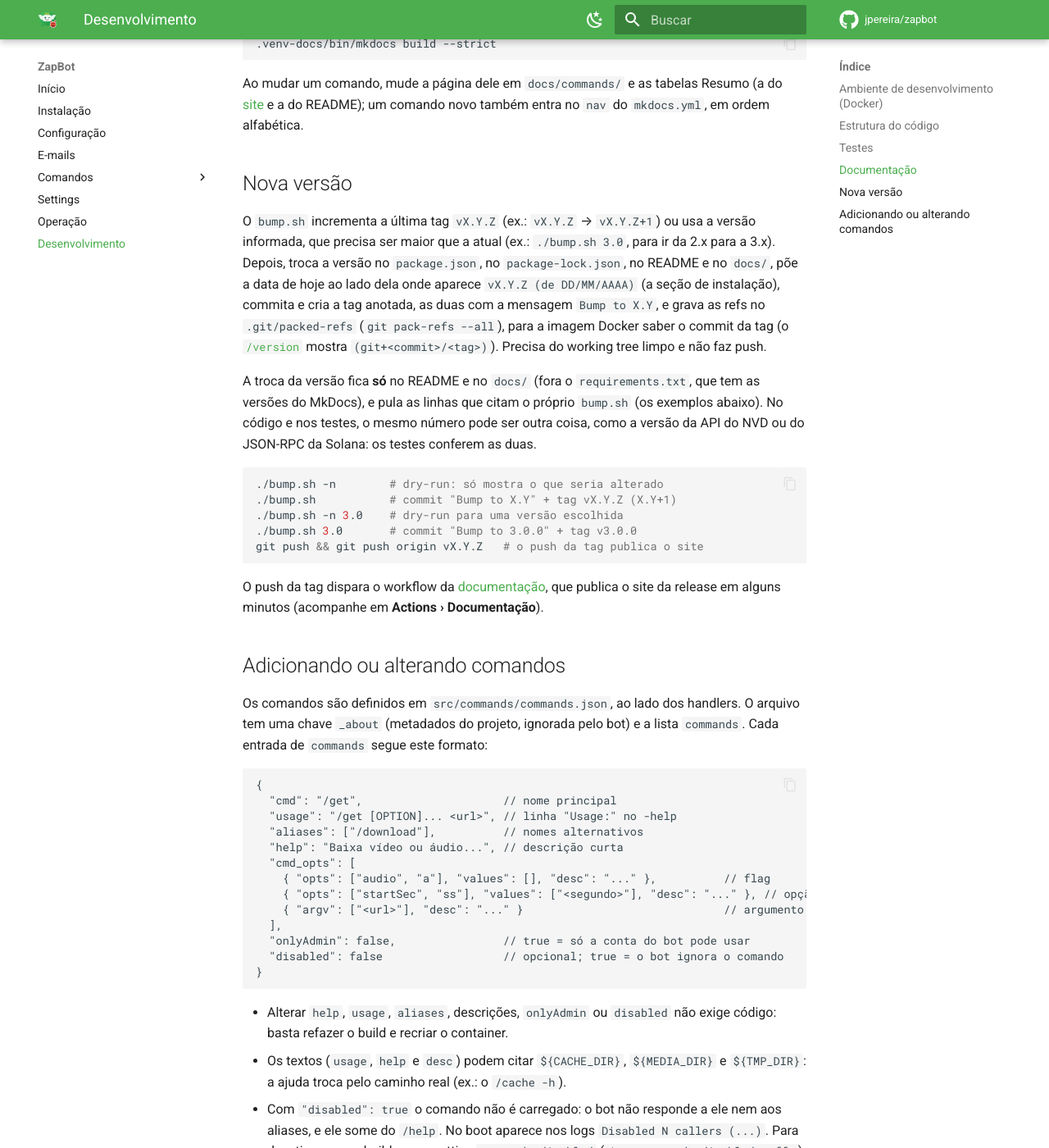
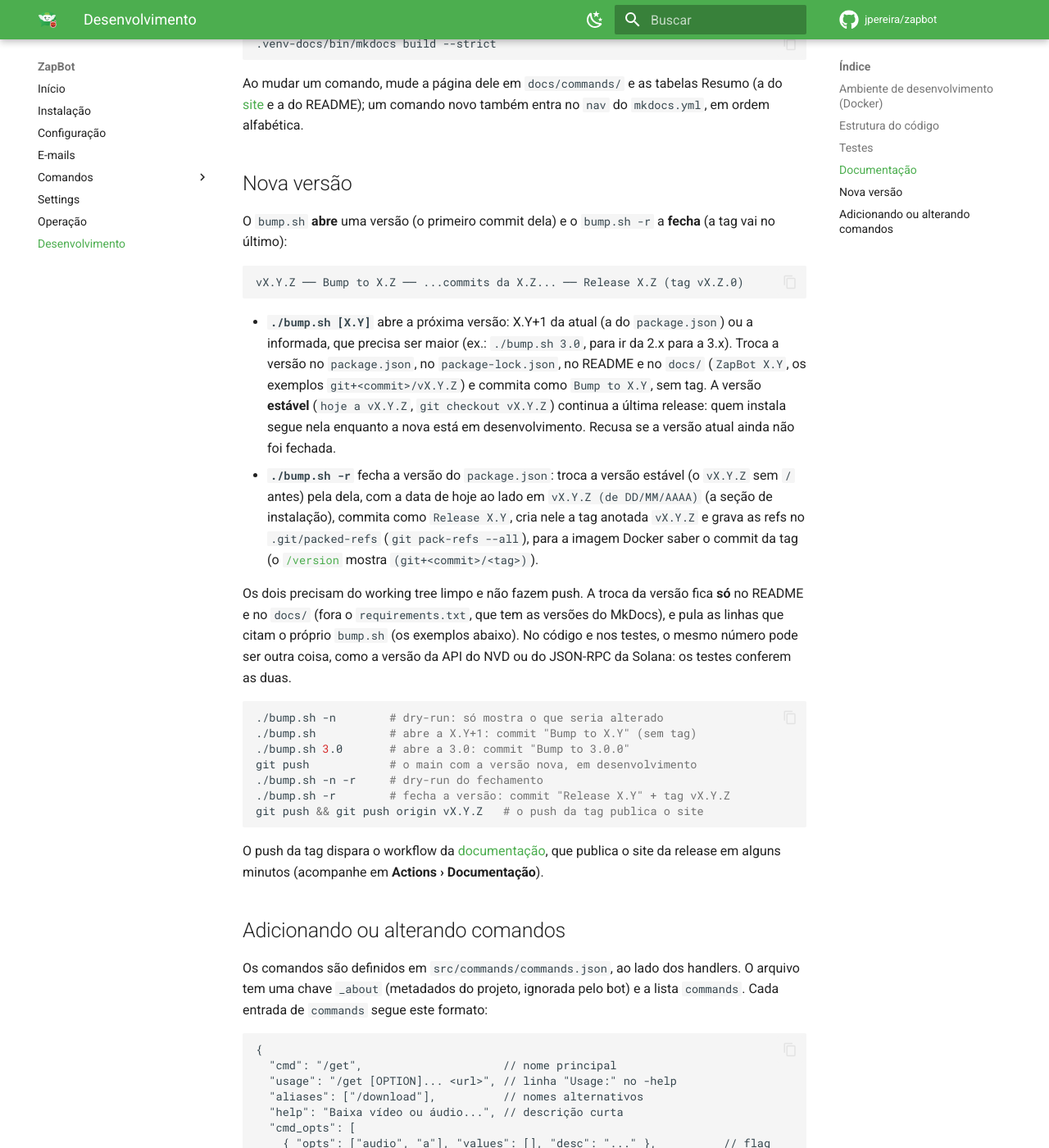
Before and after one commit to jpereira/zapbot, an MkDocs documentation site: the page built from docs/development.md, in a window 1280 px wide and 1400 px high, scrolled down 3836 px. Shown: the whole window at 82% size. Built offline with MkDocs 1.6.1 and Material for MkDocs 9.7.7, drawn with Linux system fonts in a browser that asks for light colours; comment, search, counter and statistics services are not loaded.

Commit message:
Change bump.sh: the bump opens the version (its first commit, no tag) and bump.sh -r closes it (Release X.Y commit with the vX.Y.Z tag); the stable version in the README and installation only changes on -r

````diff
--- a/docs/development.md
+++ b/docs/development.md
@@ -158,28 +158,42 @@ também entra no `nav` do `mkdocs.yml`, em ordem alfabética.
 
 ## Nova versão
 
-O `bump.sh` incrementa a última tag `vX.Y.Z` (ex.: `vX.Y.Z` →
-`vX.Y.Z+1`) ou usa a versão informada, que precisa ser maior que a atual
-(ex.: `./bump.sh 3.0`, para ir da 2.x para a 3.x). Depois, troca a versão no
-`package.json`, no `package-lock.json`, no README e no `docs/`, põe a data de hoje
-ao lado dela onde aparece `vX.Y.Z (de DD/MM/AAAA)` (a seção de instalação),
-commita e cria a tag anotada, as
-duas com a mensagem `Bump to X.Y`, e grava as refs no `.git/packed-refs`
-(`git pack-refs --all`), para a imagem Docker saber o commit da tag (o
-[`/version`](commands/version.md) mostra `(git+<commit>/<tag>)`). Precisa do
-working tree limpo e não faz push.
+O `bump.sh` **abre** uma versão (o primeiro commit dela) e o `bump.sh -r` a
+**fecha** (a tag vai no último):
 
-A troca da versão fica **só** no README e no `docs/` (fora o `requirements.txt`,
-que tem as versões do MkDocs), e pula as linhas que citam o próprio `bump.sh`
-(os exemplos abaixo). No código e nos testes, o mesmo número pode ser outra
-coisa, como a versão da API do NVD ou do JSON-RPC da Solana: os testes conferem
-as duas.
+```
+vX.Y.Z ── Bump to X.Z ── ...commits da X.Z... ── Release X.Z (tag vX.Z.0)
+```
+
+- **`./bump.sh [X.Y]`** abre a próxima versão: X.Y+1 da atual (a do
+  `package.json`) ou a informada, que precisa ser maior (ex.: `./bump.sh 3.0`,
+  para ir da 2.x para a 3.x). Troca a versão no `package.json`, no
+  `package-lock.json`, no README e no `docs/` (`ZapBot X.Y`, os exemplos
+  `git+<commit>/vX.Y.Z`) e commita como `Bump to X.Y`, sem tag. A versão
+  **estável** (`hoje a vX.Y.Z`, `git checkout vX.Y.Z`) continua a
+  última release: quem instala segue nela enquanto a nova está em
+  desenvolvimento. Recusa se a versão atual ainda não foi fechada.
+- **`./bump.sh -r`** fecha a versão do `package.json`: troca a versão estável
+  (o `vX.Y.Z` sem `/` antes) pela dela, com a data de hoje ao lado em
+  `vX.Y.Z (de DD/MM/AAAA)` (a seção de instalação), commita como
+  `Release X.Y`, cria nele a tag anotada `vX.Y.Z` e grava as refs no
+  `.git/packed-refs` (`git pack-refs --all`), para a imagem Docker saber o
+  commit da tag (o [`/version`](commands/version.md) mostra
+  `(git+<commit>/<tag>)`).
+
+Os dois precisam do working tree limpo e não fazem push. A troca da versão fica
+**só** no README e no `docs/` (fora o `requirements.txt`, que tem as versões do
+MkDocs), e pula as linhas que citam o próprio `bump.sh` (os exemplos abaixo). No
+código e nos testes, o mesmo número pode ser outra coisa, como a versão da API
+do NVD ou do JSON-RPC da Solana: os testes conferem as duas.
 
 ```bash
 ./bump.sh -n        # dry-run: só mostra o que seria alterado
-./bump.sh           # commit "Bump to X.Y" + tag vX.Y.Z (X.Y+1)
-./bump.sh -n 3.0    # dry-run para uma versão escolhida
-./bump.sh 3.0       # commit "Bump to 3.0.0" + tag v3.0.0
+./bump.sh           # abre a X.Y+1: commit "Bump to X.Y" (sem tag)
+./bump.sh 3.0       # abre a 3.0: commit "Bump to 3.0.0"
+git push            # o main com a versão nova, em desenvolvimento
+./bump.sh -n -r     # dry-run do fechamento
+./bump.sh -r        # fecha a versão: commit "Release X.Y" + tag vX.Y.Z
 git push && git push origin vX.Y.Z   # o push da tag publica o site
 ```
 
````
Also changed, not shown: docs/commands/version.md (+3 -3 lines), 5 other files.
